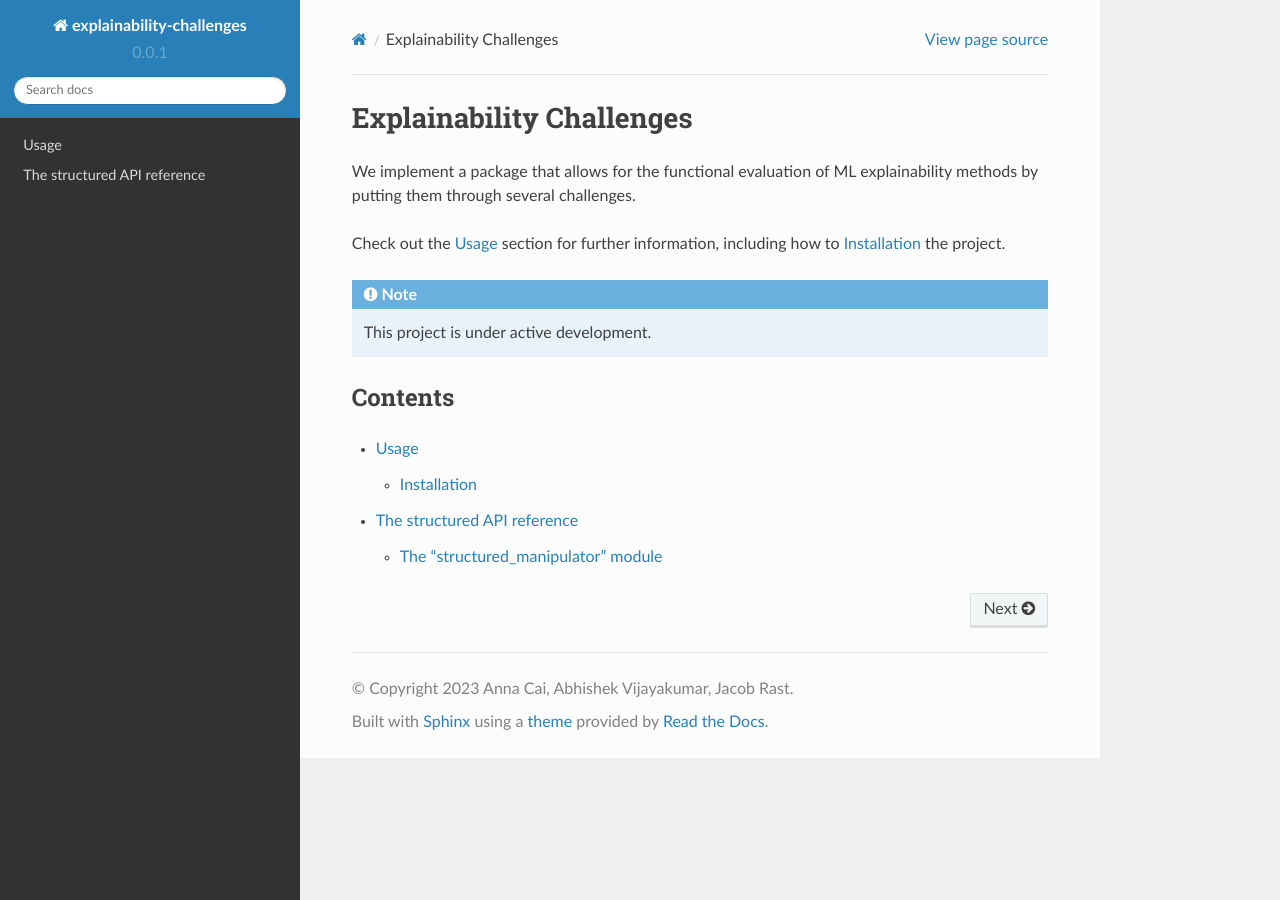
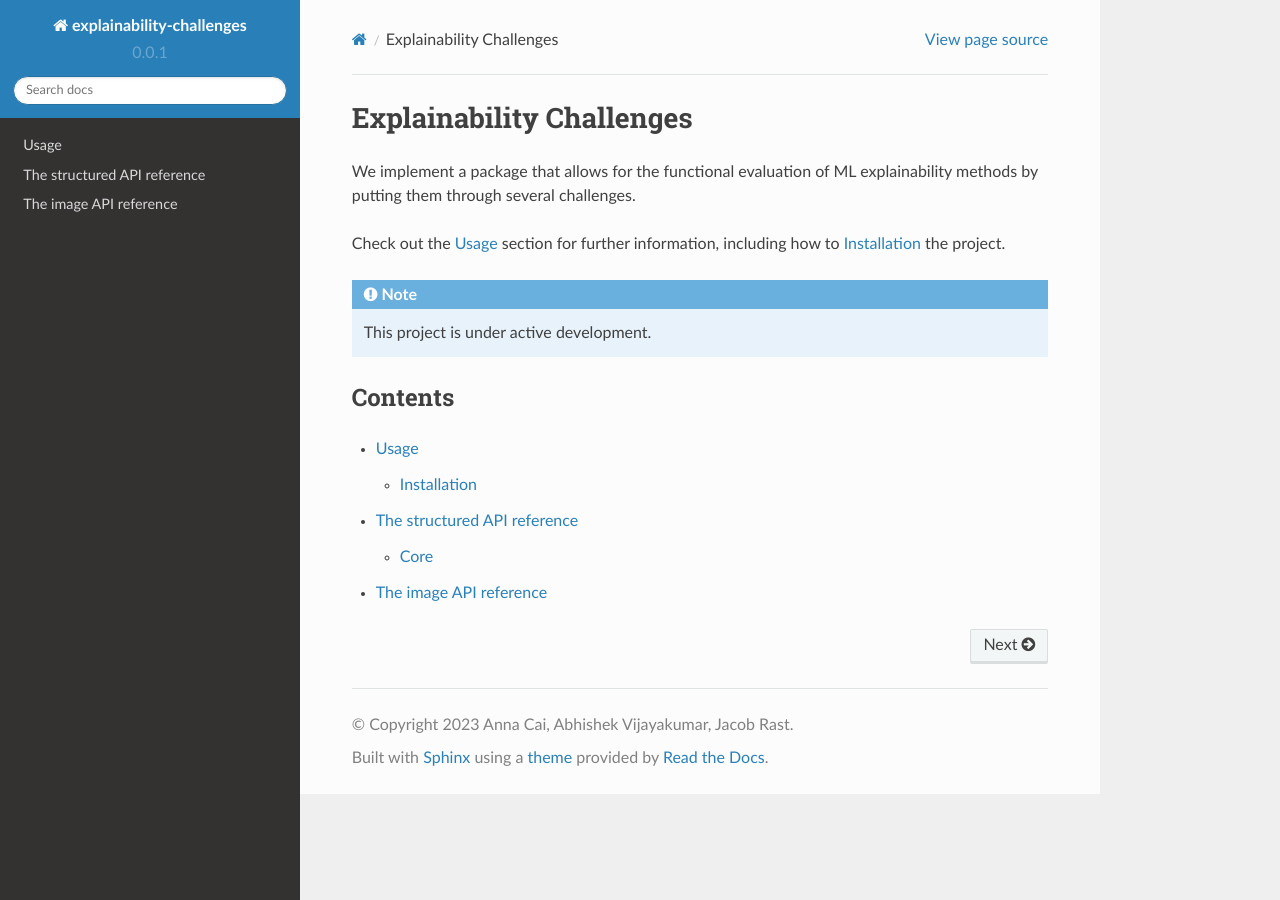
Before and after one commit to inkyubeytor/explainability-challenges, a Sphinx documentation site: the page built from docs/source/index.rst, in a window 1280 px wide. Built offline with Sphinx 7.4.7 and the Read the Docs theme 2.0.0, drawn with Linux system fonts in a browser that asks for light colours.

Commit message:
updated documentation for structured

```diff
--- a/docs/source/api.rst
+++ b/docs/source/api.rst
@@ -1,11 +1,14 @@
 The structured API reference
 =============================
 
-.. automodule:: explainability.structured
+Core
+-----
+
+.. autoclass:: explainability.structured.core.structured_manipulator.StructuredManipulator
    :members:
 
-The "structured_manipulator" module
-------------------------------------
+.. autoclass:: explainability.structured.core.structured_challenger.SKChallenger
+   :members:
 
-.. automodule:: explainability.structured.structured_manipulator
-   :members:
+The image API reference
+=============================
```
